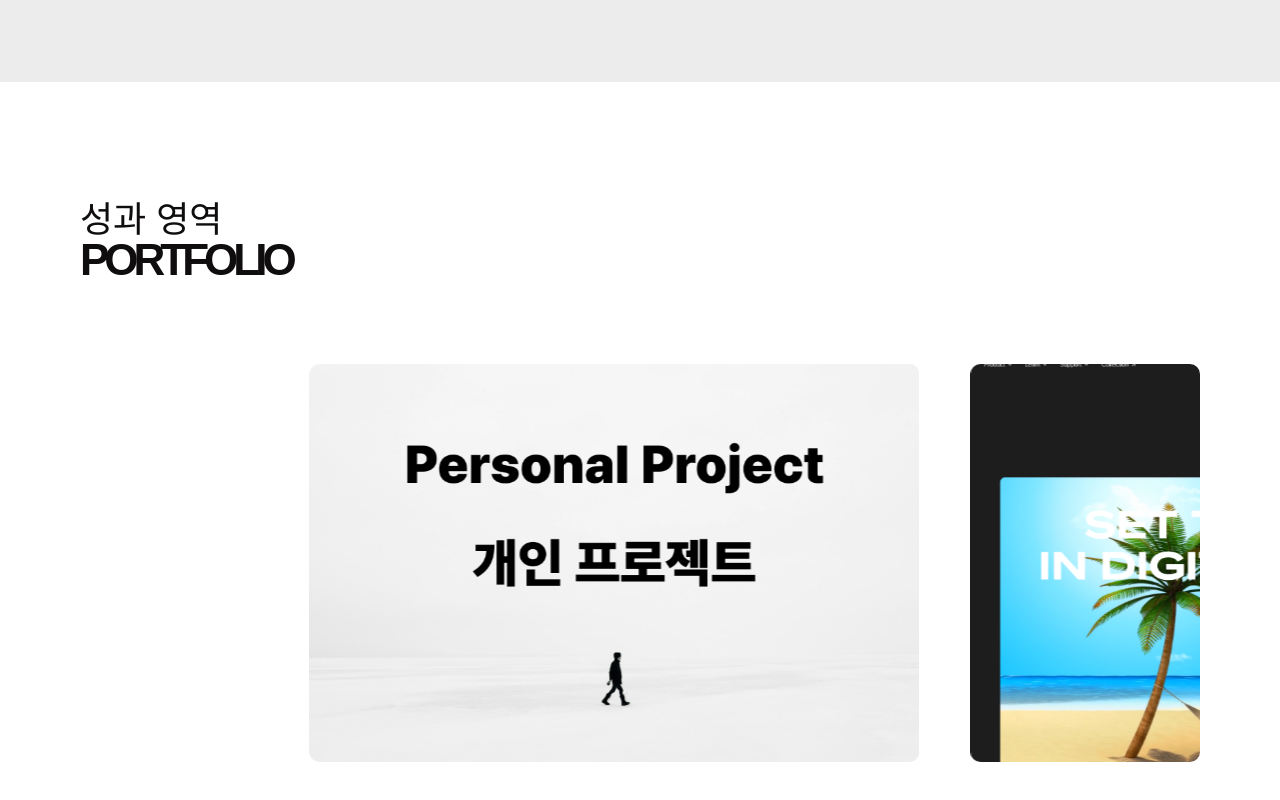
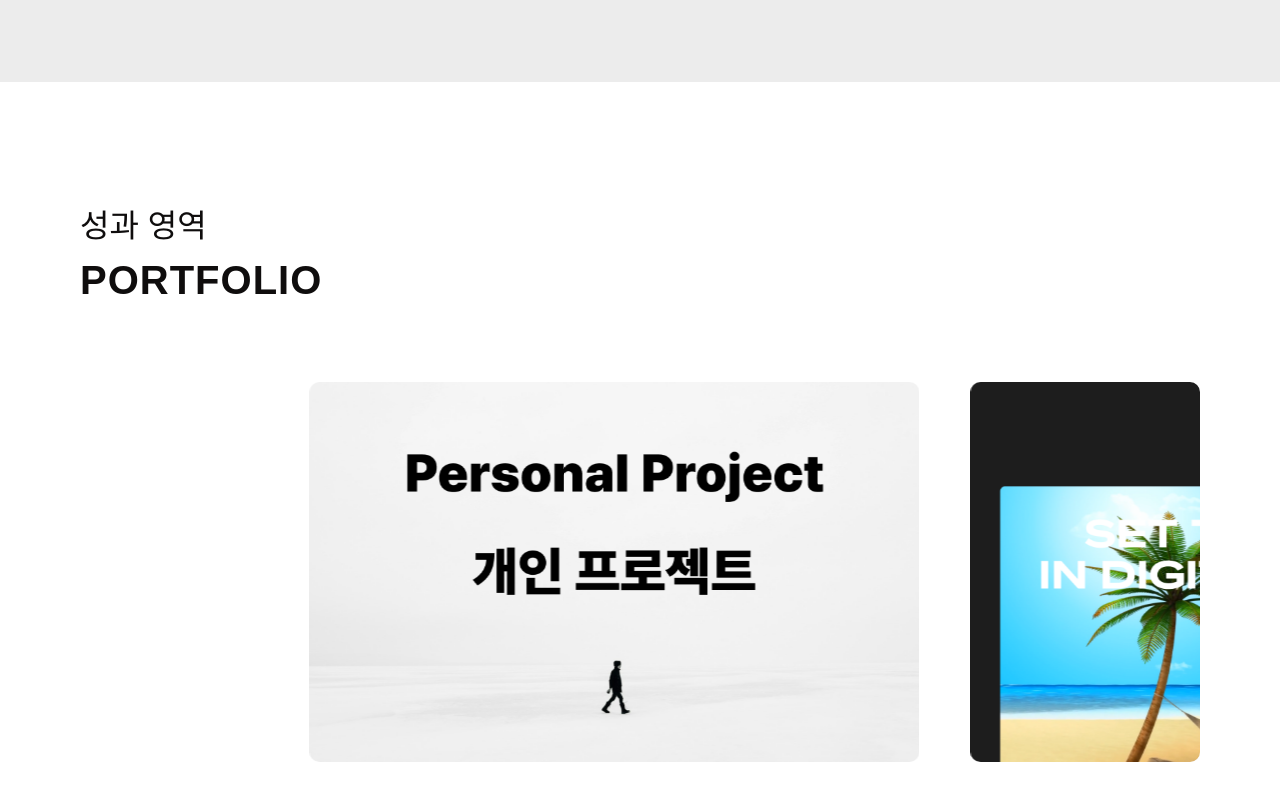
Before and after one commit to peaceRyun/balance, a Next.js app: page / in a window 1280 px wide. Shown: the part 1938-2738 px from the top of the page. Built offline with nearby package versions, Linux system fonts and the light colour scheme.

Commit message:
subtitlebanner => sec 폰트크기 및 굵기 krds heading 참고하여 조정.

```diff
--- a/src/app/home/components/portfoliodisplaysec/PortfolioDisplaySec.jsx
+++ b/src/app/home/components/portfoliodisplaysec/PortfolioDisplaySec.jsx
@@ -1,6 +1,6 @@
 'use client';
 
-import { DivWrap, SecCont, StyledH3, StyledImg, StyledP } from '@/app/styles/globals';
+import { DivWrap, SecCont, StyledH3, StyledH4, StyledImg, StyledP } from '@/app/styles/globals';
 import { BoxDivWrap, StyledSwiper, StyledSwiperSlide } from './style';
 import gsap from 'gsap';
 import { useEffect, useRef } from 'react';
@@ -97,12 +97,12 @@ const PortfolioDisplaySec = () => {
                 $alignItems='flex-start'
             >
                 <DivWrap className='textBox' $width='100%' $margin='0 auto 80px' $color='#0f0d0d'>
-                    <StyledP $fontSize='36px' $fontWeight='400'>
+                    <StyledH3 $variant='titleMedium' $fontWeight='400'>
                         성과 영역
-                    </StyledP>
-                    <StyledH3 $variant='sectitle' $fontWeight='900'>
+                    </StyledH3>
+                    <StyledH4 $variant='titleLarge' $fontWeight='700'>
                         PORTFOLIO
-                    </StyledH3>
+                    </StyledH4>
                 </DivWrap>
                 <StyledSwiper
                     onSwiper={(swiper) => {
--- a/src/app/styles/globals.js
+++ b/src/app/styles/globals.js
@@ -24,19 +24,33 @@ const getVariantTitleStyles = (variant) => {
             text-align: left;
             `;
 
-        case 'sectitle':
+        case 'titleLarge':
             return `
             font-family: var(--my-pretendard-font);
-            font-size: 60px;
-            letter-spacing: -5px;
-            margin-bottom: 5px;
+            font-size: 40px;
+            letter-spacing: 1px;
+            line-height: 150%;
             @media (max-width: 1280px) {
-                font-size: 44px;
+                font-size: 40px;
             }
             @media (max-width: 768px) {
-                font-size: 32px;
+                font-size: 28px;
             }
             `;
+
+        case 'titleMedium':
+            return `
+                font-family: var(--my-pretendard-font);
+                font-size: 32px;
+                letter-spacing: 0px;
+                line-height: 150%;
+                @media (max-width: 1280px) {
+                    font-size: 32px;
+                }
+                @media (max-width: 768px) {
+                    font-size: 24px;
+                }
+                `;
     }
 };
 
@@ -170,6 +184,11 @@ export const StyledH3 = styled.h3`
     font-weight: ${(props) => props.$fontWeight};
 `;
 
+export const StyledH4 = styled.h4`
+    ${(props) => getVariantTitleStyles(props.$variant)}
+    font-weight: ${(props) => props.$fontWeight};
+`;
+
 export const StyledP = styled.p`
     font-family: var(--my-pretendard-font);
     font-weight: ${(props) => props.$fontWeight};
```
